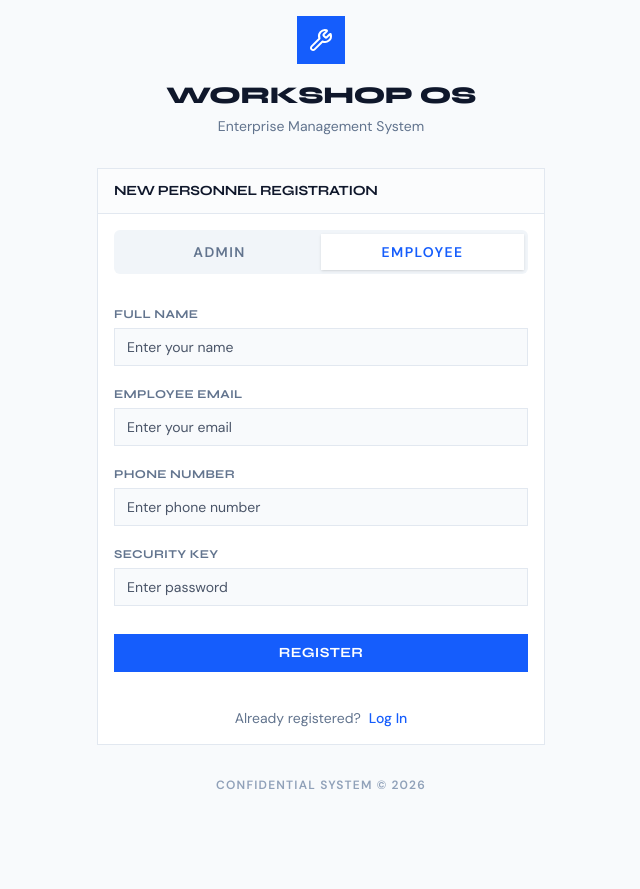
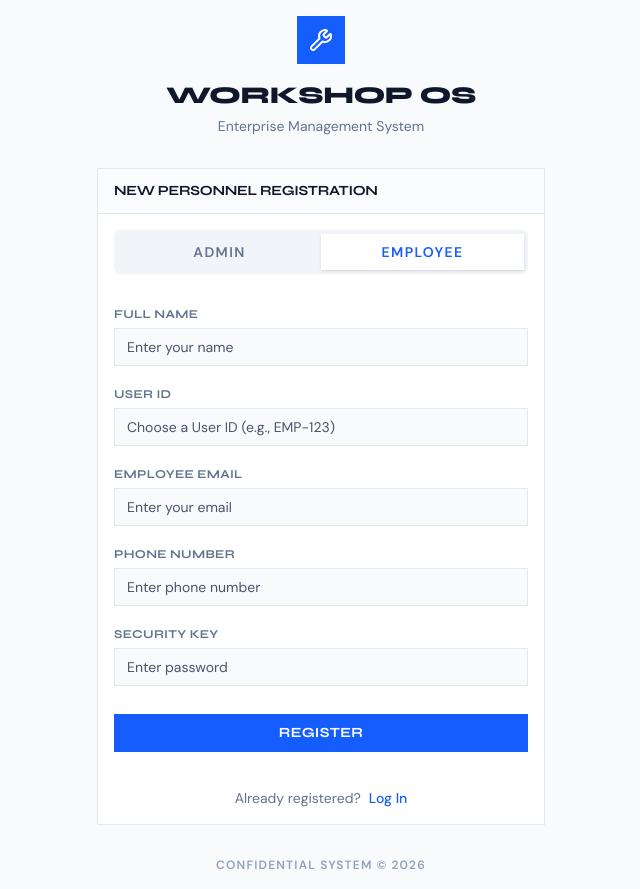
Before and after one commit to MuhammedSyamS/Workshop-os, a React (Vite) app: page /signup in a window 1280 px wide. Shown: the whole page, without its empty margins (319-959 px from the left). Before the commit the page ends 809 px from the top, so only its background shows below. Built offline with nearby package versions, Linux system fonts and the light colour scheme.

Commit message:
feat: migrate authentication from email to userId

```diff
--- a/src/pages/Employees.tsx
+++ b/src/pages/Employees.tsx
@@ -10,7 +10,7 @@ export default function Employees() {
   const [loading, setLoading] = useState(true);
   const [isAdding, setIsAdding] = useState(false);
   const [showPassword, setShowPassword] = useState(false);
-  const [newEmp, setNewEmp] = useState({ name: '', role: '', phone: '', email: '', specialization: '', salary: '', password: '' });
+  const [newEmp, setNewEmp] = useState({ userId: '', name: '', role: '', phone: '', email: '', specialization: '', salary: '', password: '' });
 
   const [historyModal, setHistoryModal] = useState<{ isOpen: boolean; employee: any; history: any[] } | null>(null);
 
@@ -37,7 +37,7 @@ export default function Employees() {
         headers: { Authorization: `Bearer ${token}` }
       });
       setIsAdding(false);
-      setNewEmp({ name: '', role: '', phone: '', email: '', specialization: '', salary: '', password: '' });
+      setNewEmp({ userId: '', name: '', role: '', phone: '', email: '', specialization: '', salary: '', password: '' });
       fetchEmployees();
     } catch (e) {
       console.error(e);
@@ -95,6 +95,8 @@ export default function Employees() {
           <CardContent className="p-6">
             <h2 className="text-blue-600 font-bold text-sm uppercase mb-4">New Employee Details</h2>
             <div className="grid grid-cols-2 gap-4 mb-4">
+              <input placeholder="User ID (e.g., EMP-123)" className="bg-slate-50 border border-slate-200 text-slate-900 p-2 text-sm"
+                     value={newEmp.userId} onChange={e => setNewEmp({...newEmp, userId: e.target.value})} />
               <input placeholder="Full Name" className="bg-slate-50 border border-slate-200 text-slate-900 p-2 text-sm"
                      value={newEmp.name} onChange={e => setNewEmp({...newEmp, name: e.target.value})} />
               <input placeholder="Email Address" className="bg-slate-50 border border-slate-200 text-slate-900 p-2 text-sm"
--- a/src/pages/Login.tsx
+++ b/src/pages/Login.tsx
@@ -9,7 +9,7 @@ import { Card, CardContent, CardHeader, CardTitle } from '../components/ui/Card'
 
 export default function Login() {
   const [loginType, setLoginType] = useState<'ADMIN' | 'EMPLOYEE'>('ADMIN');
-  const [email, setEmail] = useState('');
+  const [userId, setUserId] = useState('');
   const [password, setPassword] = useState('');
   const [showPassword, setShowPassword] = useState(false);
   const [error, setError] = useState('');
@@ -25,12 +25,12 @@ export default function Login() {
 
     try {
       // Setup default admin if requested
-      if (email === 'admin@workshop.os' && password === 'admin123') {
+      if (userId === 'admin' && password === 'admin123') {
         try { await axios.post(`http://${window.location.hostname}:5000/api/auth/setup`); } catch (e) { /* ignore */ }
       }
 
       try {
-        const res = await axios.post(`http://${window.location.hostname}:5000/api/auth/login`, { email, password });
+        const res = await axios.post(`http://${window.location.hostname}:5000/api/auth/login`, { userId, password });
         const user = res.data.user;
 
         if (loginType === 'ADMIN' && user.role !== 'OWNER' && user.role !== 'ADMIN') {
@@ -48,9 +48,9 @@ export default function Login() {
         navigate(user.role === 'OWNER' || user.role === 'ADMIN' ? '/dashboard' : '/profile');
       } catch (err: any) {
         // Network error, CORS issue, or DB timeout (Internal server error)
-        if (email === 'admin@workshop.os' && password === 'admin123' && loginType === 'ADMIN') {
+        if (userId === 'admin' && password === 'admin123' && loginType === 'ADMIN') {
            console.warn("Backend unreachable or errored, falling back to mock login.");
-           setAuth('mock-token', { id: '1', name: 'System Admin', role: 'OWNER', email: 'admin@workshop.os' });
+           setAuth('mock-token', { id: '1', name: 'System Admin', role: 'OWNER', userId: 'admin' });
            navigate('/dashboard');
            return;
         }
@@ -102,12 +102,12 @@ export default function Login() {
 
             <form onSubmit={handleLogin} className="space-y-5">
               <Input
-                label={loginType === 'ADMIN' ? 'Admin Email' : 'Employee Email'}
-                type="email"
+                label={loginType === 'ADMIN' ? 'Admin User ID' : 'Employee User ID'}
+                type="text"
                 required
-                value={email}
-                onChange={(e) => setEmail(e.target.value)}
-                placeholder="Enter your email"
+                value={userId}
+                onChange={(e) => setUserId(e.target.value)}
+                placeholder="Enter your User ID"
               />
 
               <Input
--- a/src/pages/Signup.tsx
+++ b/src/pages/Signup.tsx
@@ -8,6 +8,7 @@ import { Card, CardContent, CardHeader, CardTitle } from '../components/ui/Card'
 
 export default function Signup() {
   const [signupType, setSignupType] = useState<'ADMIN' | 'EMPLOYEE'>('EMPLOYEE');
+  const [userId, setUserId] = useState('');
   const [name, setName] = useState('');
   const [email, setEmail] = useState('');
   const [phone, setPhone] = useState('');
@@ -28,6 +29,7 @@ export default function Signup() {
         'EMPLOYEE': 'MECHANIC'
       };
       await axios.post(`http://${window.location.hostname}:5000/api/auth/signup`, {
+        userId,
         name,
         email,
         phone,
@@ -87,6 +89,15 @@ export default function Signup() {
               />
 
               <Input
+                label="User ID"
+                type="text"
+                required
+                value={userId}
+                onChange={(e) => setUserId(e.target.value)}
+                placeholder="Choose a User ID (e.g., EMP-123)"
+              />
+
+              <Input
                 label="Employee Email"
                 type="email"
                 required
--- a/src/store/authStore.ts
+++ b/src/store/authStore.ts
@@ -3,9 +3,10 @@ import { persist } from 'zustand/middleware';
 
 interface User {
   id: string;
+  userId: string;
   name: string;
   role: string;
-  email: string;
+  email?: string;
   avatar?: string;
 }
 
```
